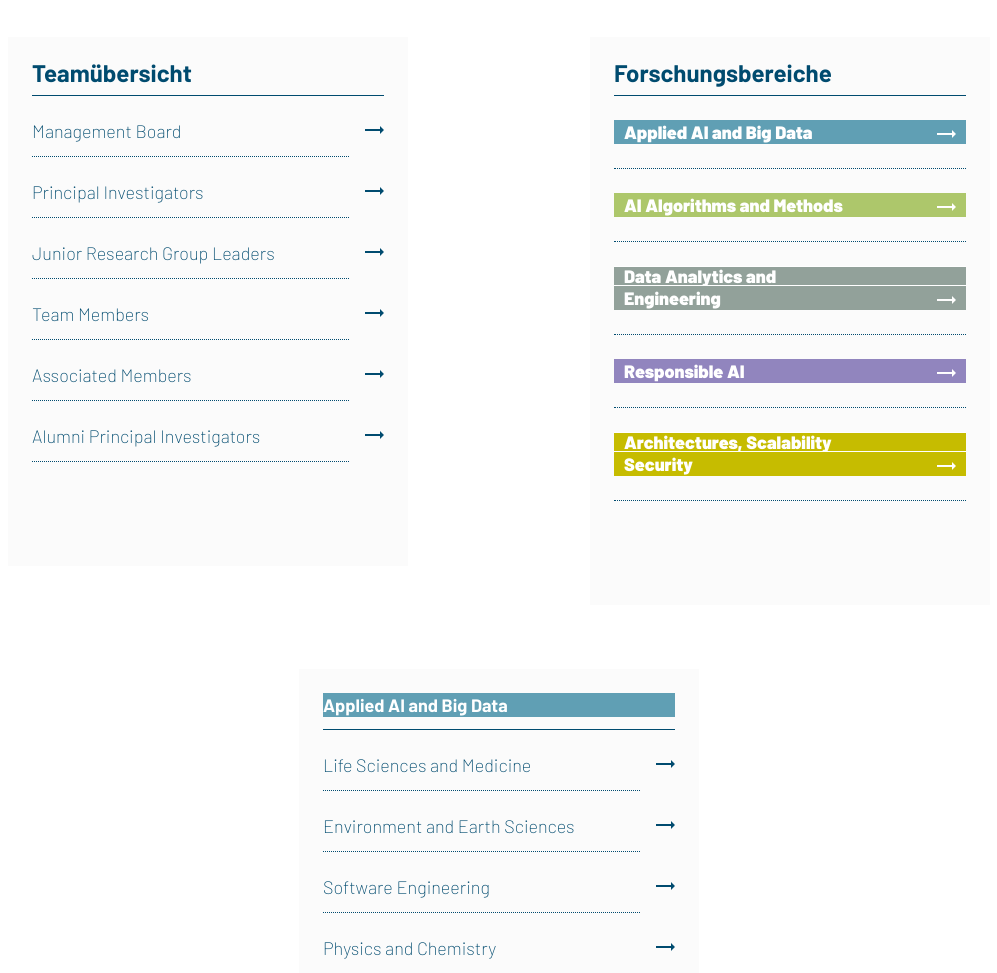
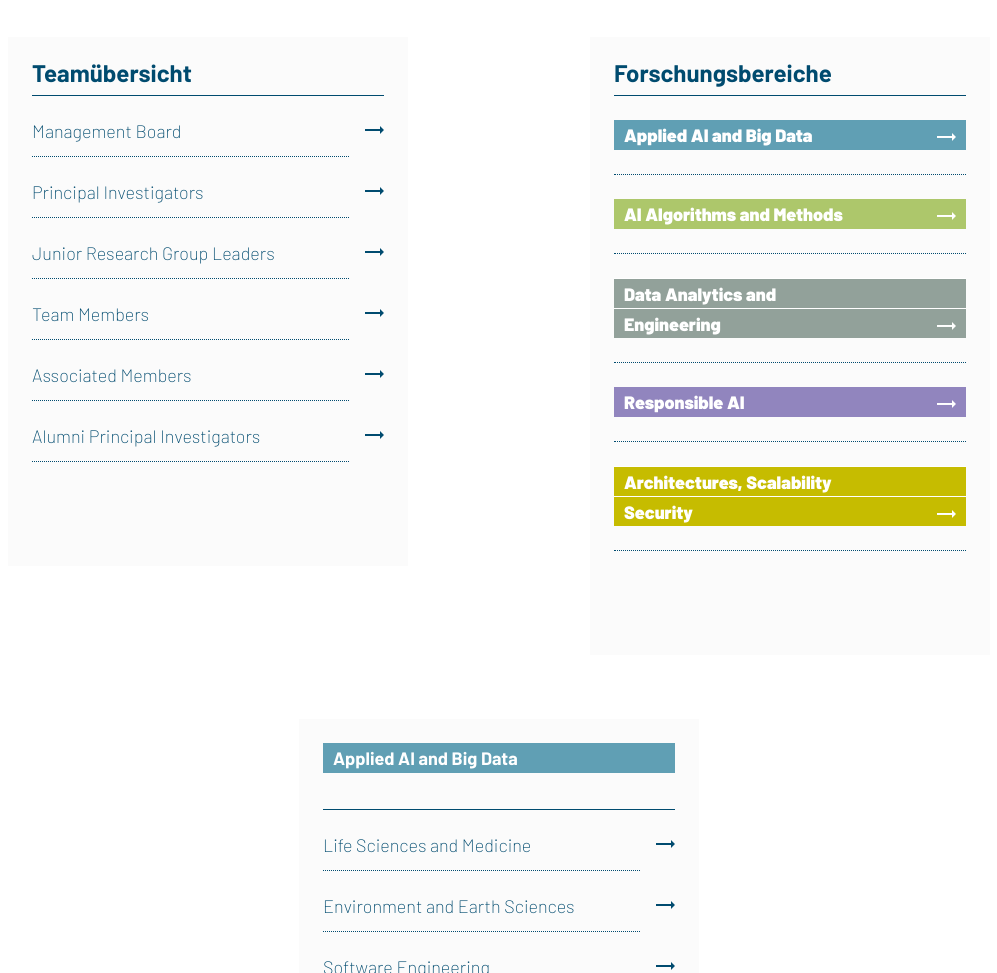
Before and after one commit to fhyem/scads-ai, a plain HTML site: page index.html in a window 1280 px wide. Shown: the part 7748-8721 px from the top of the page, without its empty margins (141-1138 px from the left). Drawn offline with nearby package versions, Linux system fonts and the light colour scheme; files whose address does not match are found by name.

Commit message:
fixes for navigation

```diff
--- a/css/styles.css
+++ b/css/styles.css
@@ -1159,6 +1159,8 @@ p {
   line-height: 24px;
   font-weight: 700;
   background-color: #609fb4;
+  height: 30px;
+  padding-left: 10px;
 }
 
 .navigation-number {
@@ -1183,7 +1185,6 @@ p {
 }
 
 .ai-text-parent {
-  height: 30px;
   border-bottom: 1px solid #004b6f;
   padding-bottom: 36px;
 }
@@ -1192,33 +1193,45 @@ p {
   width: 100%;
   background-color: #609fb4;
   padding: 0px 10px 0px 10px;
+  height: 30px;
+  align-items: center;
 }
 .ai-parent2 {
   width: 100%;
   background-color: #adc76b;
   padding: 0px 10px 0px 10px;
+  height: 30px;
+  align-items: center;
 }
 .ai-parent3 {
   width: 100%;
   background-color: #92a19a;
   padding: 0px 10px 0px 10px;
   border-top: 1px solid white;
+  height: 30px;
+  align-items: center;
 }
 .ai-parent4 {
   width: 100%;
   background-color: #9185be;
   padding: 0px 10px 0px 10px;
+  height: 30px;
+  align-items: center;
 }
 .ai-parent5 {
   width: 100%;
   background-color: #c6bc00;
   padding: 0px 10px 0px 10px;
   border-top: 1px solid white;
+  height: 30px;
+  align-items: center;
 }
 .ai-parent6 {
   width: 100%;
   background-color: #609fb4;
   padding: 0px 10px 0px 10px;
+  height: 30px;
+  align-items: center;
 }
 
 .ai-para {
--- a/index.html
+++ b/index.html
@@ -1286,7 +1286,9 @@
           <div class="navigation-wrapper col-sm-12 col-md-6 col-lg-4">
             <div class="navigation-termine">
               <div class="ai-text-parent">
-                <p class="ai-text">Applied AI and Big Data</p>
+                <p class="ai-text d-flex align-items-center">
+                  Applied AI and Big Data
+                </p>
               </div>
               <div class="navigation-list">
                 <div
```
